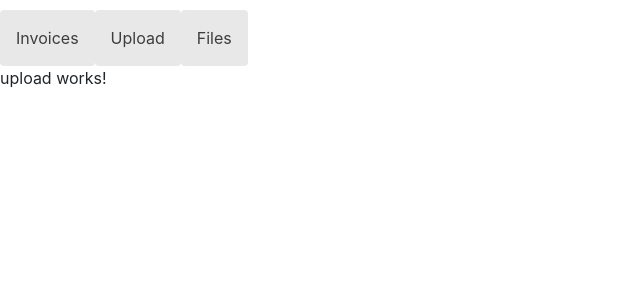
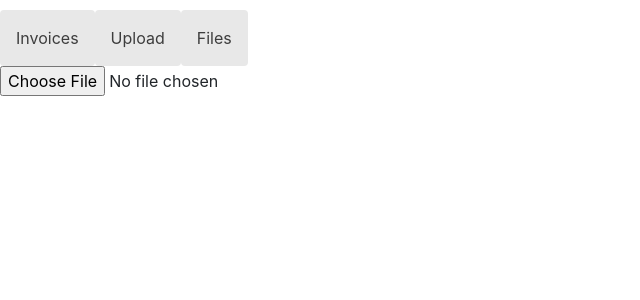
Before and after one commit to endnch/csv-frontend, an Angular app: page /upload in a window 1280 px wide. Shown: the top 300 px of the page, without its empty margins (0-640 px from the left). Built offline with nearby package versions, Linux system fonts and the light colour scheme.

Commit message:
Upload file

```diff
--- /dev/null
+++ b/src/app/upload.service.ts
@@ -0,0 +1,19 @@
+import { HttpClient } from '@angular/common/http';
+import { Injectable } from '@angular/core';
+import { Observable } from 'rxjs';
+import { tap } from 'rxjs/operators';
+
+@Injectable({
+  providedIn: 'root',
+})
+export class UploadService {
+  constructor(private http: HttpClient) {}
+
+  uploadFile(formData: FormData): Observable<any> {
+    const url = 'http://localhost:8000/api/csv/upload';
+
+    return this.http
+      .post(url, formData)
+      .pipe(tap((_) => console.log(`uploaded file`)));
+  }
+}
--- a/src/app/upload/upload.component.html
+++ b/src/app/upload/upload.component.html
@@ -1 +1 @@
-<p>upload works!</p>
+<input type="file" (change)="onFileSelected($event)" />
--- a/src/app/upload/upload.component.ts
+++ b/src/app/upload/upload.component.ts
@@ -1,15 +1,25 @@
 import { Component, OnInit } from '@angular/core';
+import { UploadService } from '../upload.service';
 
 @Component({
   selector: 'app-upload',
   templateUrl: './upload.component.html',
-  styleUrls: ['./upload.component.css']
+  styleUrls: ['./upload.component.css'],
 })
 export class UploadComponent implements OnInit {
+  constructor(private uploadService: UploadService) {}
 
-  constructor() { }
+  ngOnInit(): void {}
 
-  ngOnInit(): void {
+  onFileSelected(event: any) {
+    const file: File = event.target.files[0];
+
+    if (file) {
+      const formData = new FormData();
+
+      formData.append('file', file);
+
+      this.uploadService.uploadFile(formData).subscribe();
+    }
   }
-
 }
```
Also changed, not shown: 1 other file (tests, documents, lock files or other folders).
